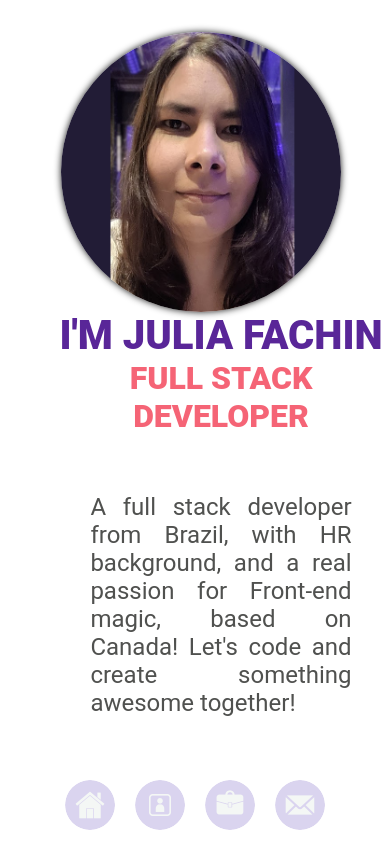
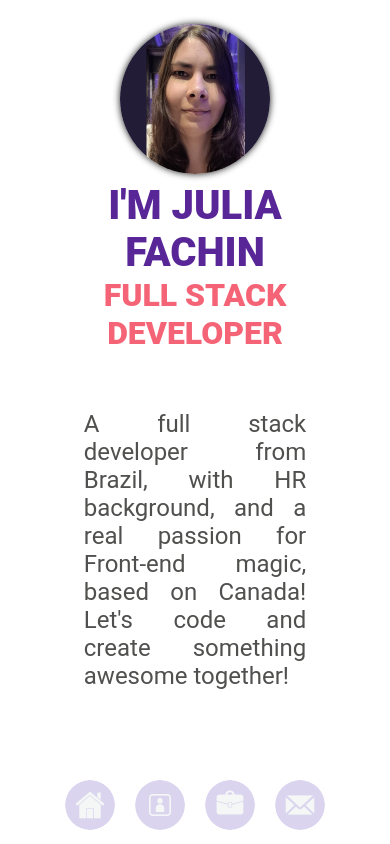
Before and after one commit to JuliaFSO/portfolio-2.2, a React (Vite) app: page / in a window 390 px wide. Built offline with nearby package versions, Linux system fonts and the light colour scheme.

Commit message:
Update responsiveness

```diff
--- a/src/App.jsx
+++ b/src/App.jsx
@@ -6,13 +6,11 @@ import Routes from './Routes'
 function App() {
   return (
     <Router>
-      <div>
+      <div style={{padding: '0px', width: '100%'}}>
         <header>
           <Navbar />
         </header>
-        <main>
-          <Routes />
-        </main>
+        <Routes />
       </div>
     </Router>
   )
--- a/src/components/about/experience.jsx
+++ b/src/components/about/experience.jsx
@@ -28,7 +28,7 @@ export default function Experience() {
             <span className='text' style={{ color: '#592698' }}><strong>07/2021 - 07/2022</strong></span>
             <h5 className='text'>Full Stack Ruby Developer |<span className="text"> OM30</span></h5>
             <ul className='text' style={{ listStyle: 'outside'}}>
-              <li>Modified Ruby on Rails/PostgreSQL/JavaScript software, resolving errors, adapting to new hardware, and upgrading interfaces.</li>
+              <li>Modified Ruby on Rails / PostgreSQL / JavaScript software, resolving errors, adapting to new hardware, and upgrading interfaces.</li>
               <li>Achieved a 40% increase in user satisfaction ratings and optimized performance for a 30% faster user experience.</li>
               <li>Participated in sprints, standups, code reviews, plannings and reviews meetings according to Agile Scrum Methodology.</li>
               <li>Implemented testing using RSpec to ensure the functionality of the code resulting in a significant increase in test coverage from 60% to 97%.</li>
--- a/src/components/home/home.css
+++ b/src/components/home/home.css
@@ -81,14 +81,16 @@
 
 @media (max-width: 600px) {
   .main {
-    min-width: 338px;
+    padding: 0;
+    overflow-x: hidden;
   }
 
   .home_container {
     width: 100%;
     display: flex;
     flex-direction: column;
-    justify-content: center;
+    align-items: center;
+    padding-top: 1em;
   }
 
   .home_text {
@@ -103,13 +105,14 @@
   }
 
   .bg_img {
-    background-size: cover;
-    background-repeat: no-repeat;
     background-image: url(../../assets/images/julia_small.png);
-    width: 280px;
-    height: 280px;
+    background-size: contain;
+    width: 150px;
+    height: 150px;
     border-radius: 50%;
-    align-self: center;
+    max-width: 100%;
+    margin: 0 auto;
+    box-shadow: 0 0 7px rgba(0, 0, 0, .9);
   }
 
   .shape_block {
@@ -126,4 +129,10 @@
     font-size: 2em;
     text-align: center;
   }
+
+  .text_container {
+    max-width: 80%;
+    text-align: center;
+    margin: 0.5em auto;
+  }
 }
--- a/src/components/navbar/navbar.css
+++ b/src/components/navbar/navbar.css
@@ -83,7 +83,7 @@
     top: 91.8%;
     z-index: 98;
     justify-content: center;
-    width: 100vw;
+    width: 100%;
     background-color: #fff;
     bottom: 0px;
     right: 0px;
```
Also changed, not shown: src/assets/images/julia.jpg.
